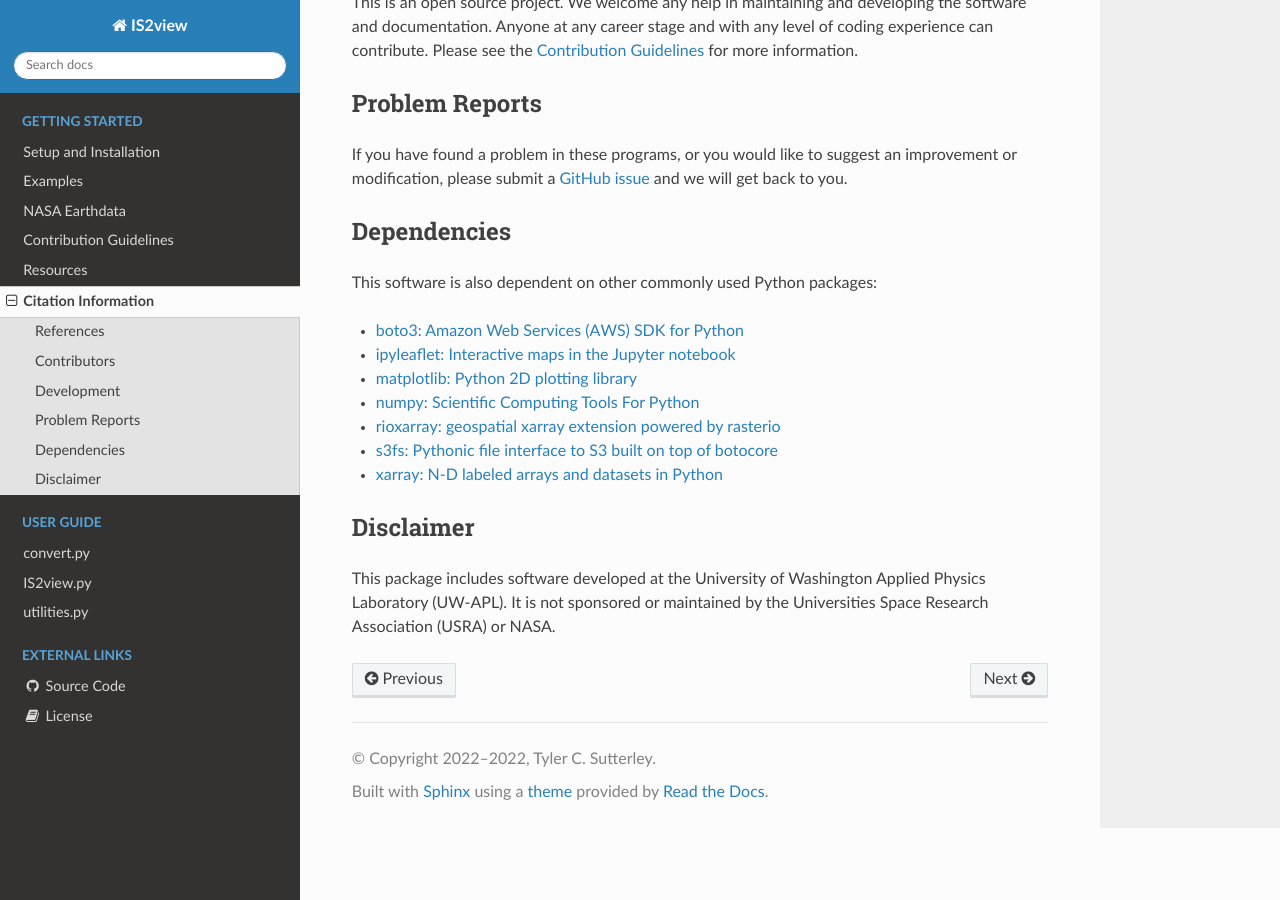
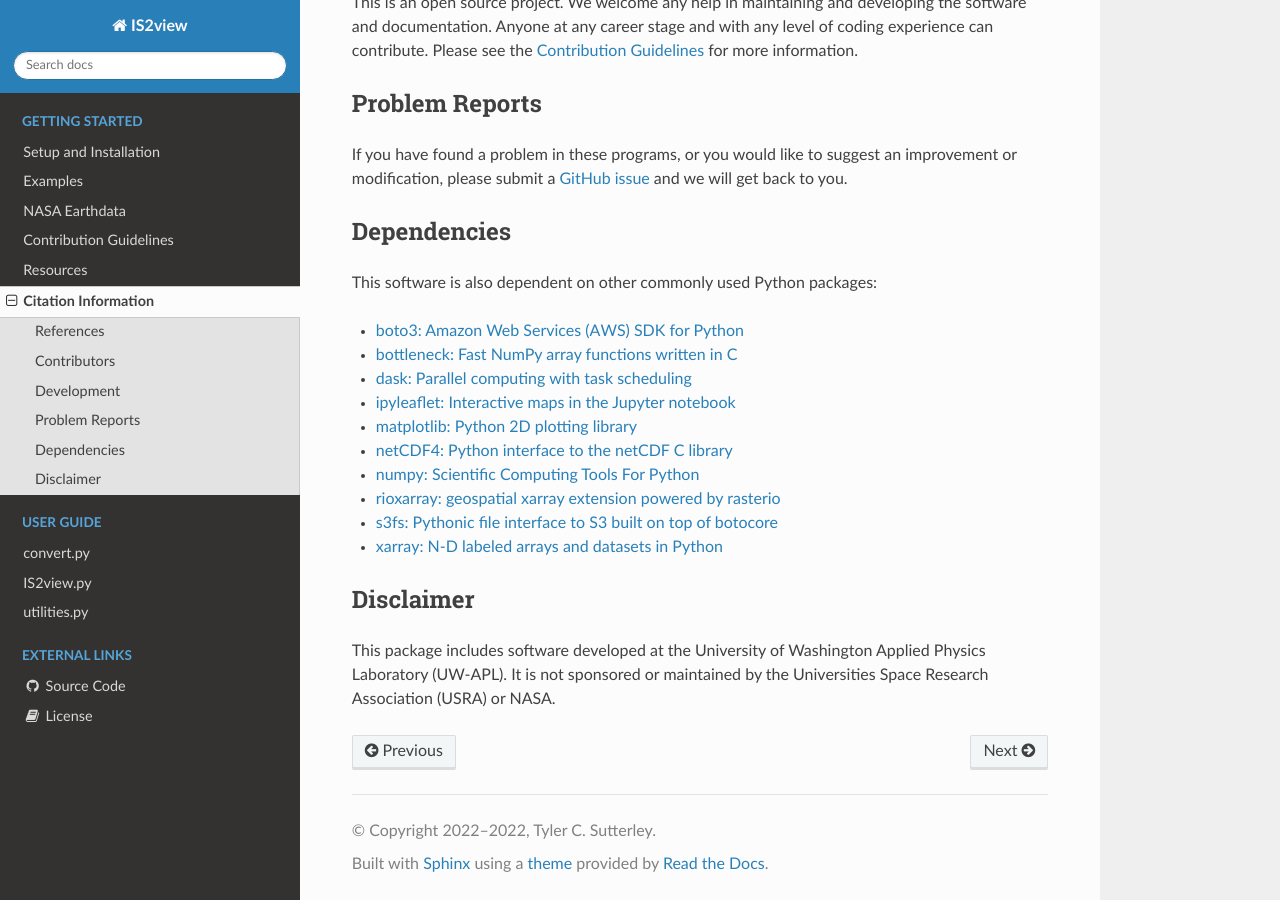
Before and after one commit to tsutterley/IS2view, a Sphinx documentation site: the page built from doc/source/getting_started/Citations.rst, in a window 1280 px wide and 900 px high, scrolled down 505 px. Built offline with Sphinx 7.4.7 and the Read the Docs theme 2.0.0, drawn with Linux system fonts in a browser that asks for light colours.

Commit message:
docs: update requirements

```diff
--- a/README.rst
+++ b/README.rst
@@ -33,8 +33,11 @@ Dependencies
 ############
 
 - `boto3: Amazon Web Services (AWS) SDK for Python <https://boto3.amazonaws.com/v1/documentation/api/latest/index.html>`_
+- `bottleneck: Fast NumPy array functions written in C <https://github.com/pydata/bottleneck>`_
+- `dask: Parallel computing with task scheduling <https://www.dask.org/>`_
 - `ipyleaflet: Interactive maps in the Jupyter notebook <https://ipyleaflet.readthedocs.io/en/latest/>`_
 - `matplotlib: Python 2D plotting library <https://matplotlib.org/>`_
+- `netCDF4: Python interface to the netCDF C library <https://unidata.github.io/netcdf4-python/>`_
 - `numpy: Scientific Computing Tools For Python <https://numpy.org>`_
 - `rioxarray: geospatial xarray extension powered by rasterio <https://github.com/corteva/rioxarray>`_
 - `s3fs: Pythonic file interface to S3 built on top of botocore <https://s3fs.readthedocs.io/en/latest/>`_
--- a/doc/source/getting_started/Citations.rst
+++ b/doc/source/getting_started/Citations.rst
@@ -36,8 +36,11 @@ Dependencies
 This software is also dependent on other commonly used Python packages:
 
 - `boto3: Amazon Web Services (AWS) SDK for Python <https://boto3.amazonaws.com/v1/documentation/api/latest/index.html>`_
+- `bottleneck: Fast NumPy array functions written in C <https://github.com/pydata/bottleneck>`_
+- `dask: Parallel computing with task scheduling <https://www.dask.org/>`_
 - `ipyleaflet: Interactive maps in the Jupyter notebook <https://ipyleaflet.readthedocs.io/en/latest/>`_
 - `matplotlib: Python 2D plotting library <https://matplotlib.org/>`_
+- `netCDF4: Python interface to the netCDF C library <https://unidata.github.io/netcdf4-python/>`_
 - `numpy: Scientific Computing Tools For Python <https://numpy.org>`_
 - `rioxarray: geospatial xarray extension powered by rasterio <https://github.com/corteva/rioxarray>`_
 - `s3fs: Pythonic file interface to S3 built on top of botocore <https://s3fs.readthedocs.io/en/latest/>`_
```
Also changed, not shown: 1 other file.
